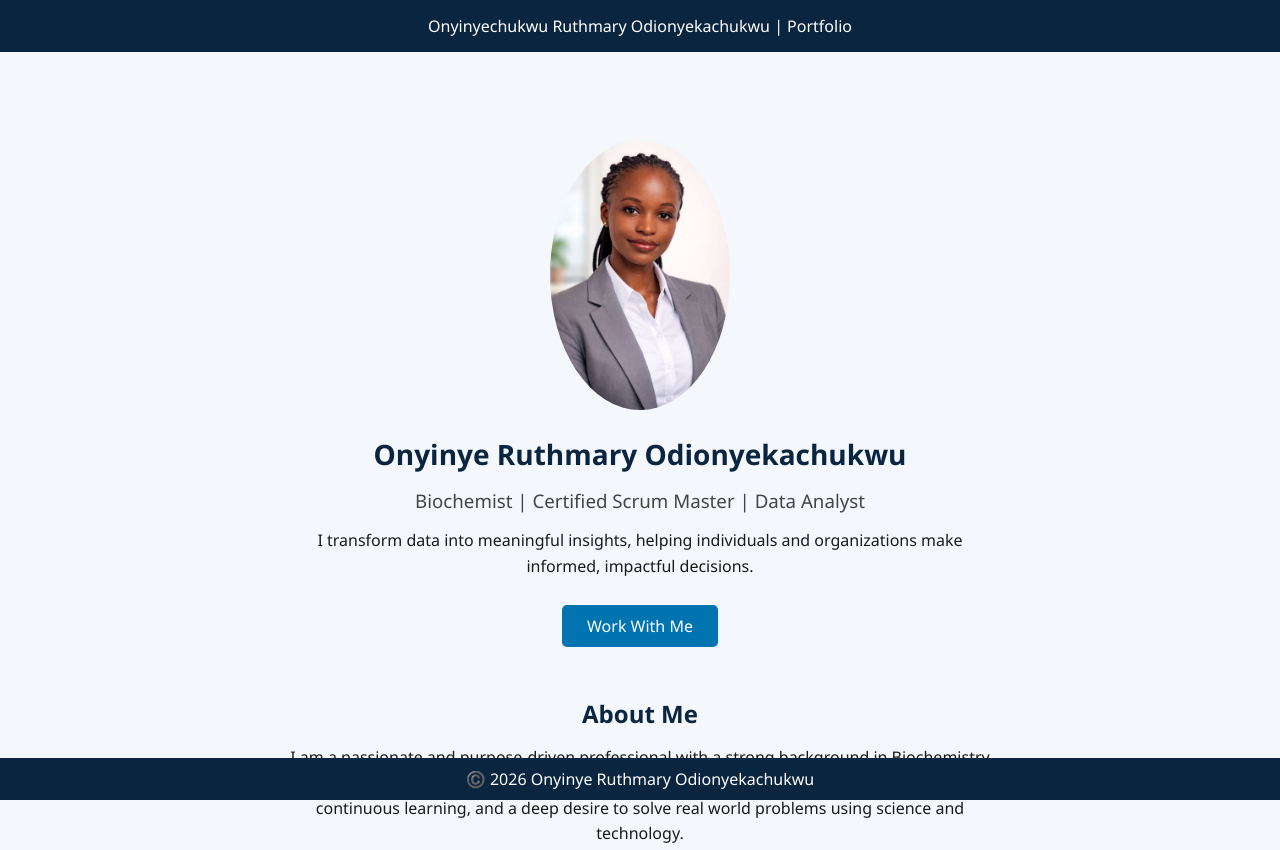
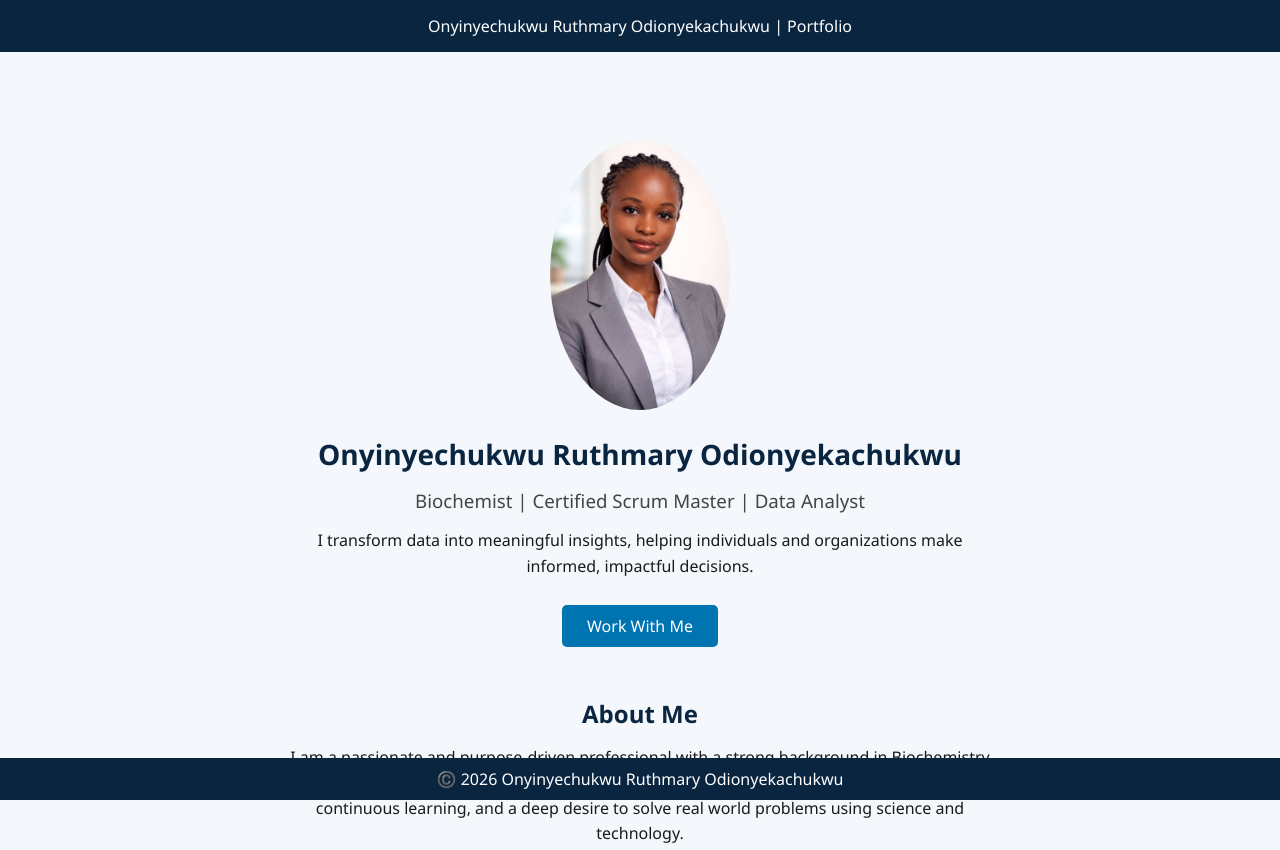
Before and after one commit to Onyinyechukwuruthmary/Onyinyechukwuruthmary.github.io, a plain HTML site: page index.html in a window 1280 px wide. Shown: the top 850 px of the page. Drawn offline with Linux system fonts and the light colour scheme.

Commit message:
Update index.html

```diff
--- a/index.html
+++ b/index.html
@@ -21,7 +21,7 @@
 <!-- HERO -->
 <section class="hero">
   <img src="Peak 1.jpg" alt="Profile Image">
-  <h1>Onyinye Ruthmary Odionyekachukwu</h1>
+  <h1>Onyinyechukwu Ruthmary Odionyekachukwu</h1>
   <h3>Biochemist | Certified Scrum Master | Data Analyst</h3>
   <p>I transform data into meaningful insights, helping individuals and organizations make informed, impactful decisions.</p>
   <a href="https://www.linkedin.com/" class="btn" target="_blank">Work With Me</a>
@@ -148,7 +148,7 @@
 </div>
 
 <footer>
-  ©️ 2026 Onyinye Ruthmary Odionyekachukwu
+  ©️ 2026 Onyinyechukwu Ruthmary Odionyekachukwu
 </footer>
 
 <script src="script.js"></script>
```
